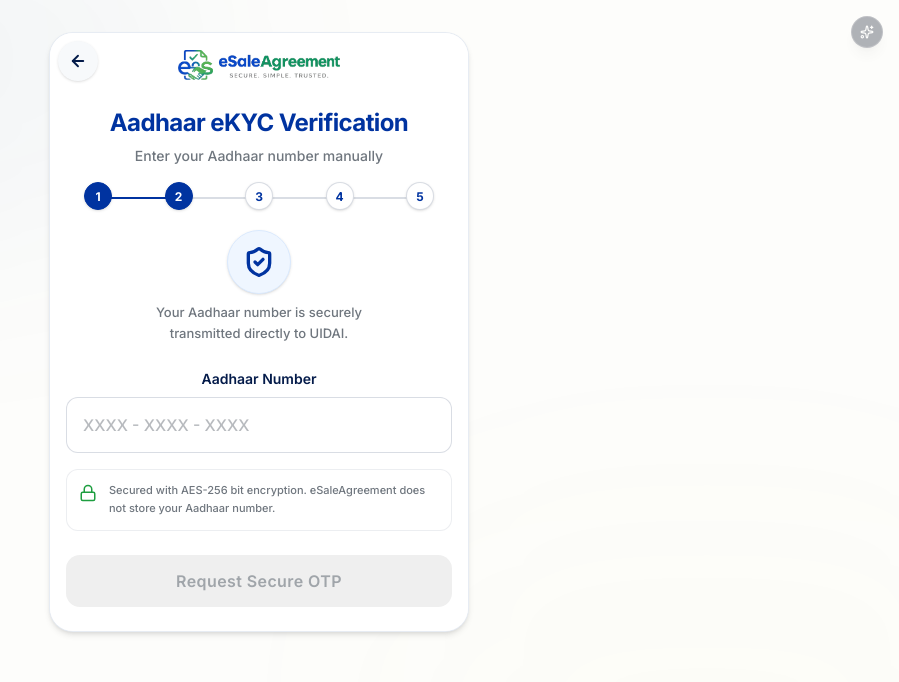
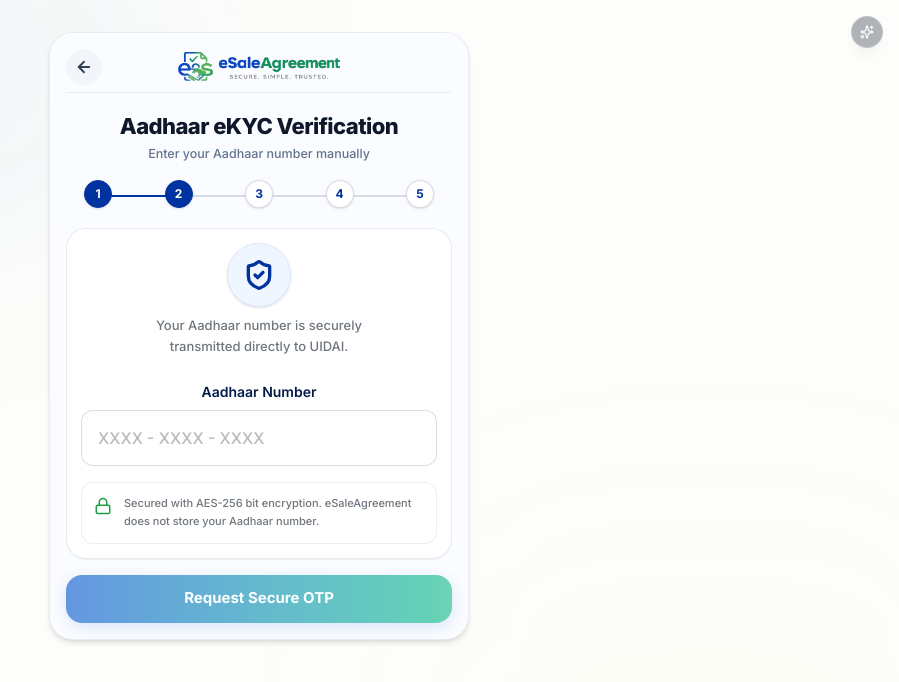
Before and after one commit to dacnikhil21/trilok, a Next.js app: page /verify-identity in a window 1280 px wide. Shown: the top 682 px of the page, without its empty margins (381-1280 px from the left). Built offline with nearby package versions, Linux system fonts and the light colour scheme.

Commit message:
refactor: apply Material Design 3 content-driven layout architecture to 5-step Register onboarding flow

```diff
--- a/src/components/ui/OnboardingLayout.tsx
+++ b/src/components/ui/OnboardingLayout.tsx
@@ -32,73 +32,77 @@
   stepperStep
 }: OnboardingLayoutProps) {
   return (
-    <div className="w-full flex flex-col h-full bg-surface pt-2 pb-2">
+    <div className="w-full bg-[#FAFCFF] bg-[radial-gradient(ellipse_at_top,_var(--tw-gradient-stops))] from-teal-100/40 via-blue-50/20 to-transparent flex flex-col items-center justify-start min-h-screen sm:min-h-0 py-4 px-4 pb-[calc(16px+env(safe-area-inset-bottom,0px))] box-border select-none font-sans overflow-y-auto">
+
+      {/* ── Material Design 3 Centered Content Stack (8-Point System) ───────────────── */}
+      <div className="w-full max-w-[390px] flex flex-col space-y-4 my-auto sm:my-0">
 
         {/* Top Navigation Bar (Header) */}
-      <div className="w-full flex items-center justify-between h-12 relative px-4 mb-4 shrink-0">
+        <div className="w-full flex items-center justify-between h-11 relative border-b border-slate-200/70 pb-2">
           {showBackButton && onBackClick ? (
             <button
               type="button"
               onClick={onBackClick}
-            className="absolute left-2 top-0 w-10 h-10 rounded-full bg-[#F7F9FB] flex items-center justify-center text-primary-text hover:text-foreground active:scale-95 transition-all shadow-sm z-20 shrink-0"
+              className="w-9 h-9 rounded-full bg-slate-100/80 hover:bg-slate-200/80 flex items-center justify-center text-slate-700 active:scale-95 transition-all z-20 shrink-0"
               aria-label="Go Back"
             >
               <svg width="18" height="18" viewBox="0 0 24 24" fill="none" stroke="currentColor" strokeWidth="2.5" strokeLinecap="round" strokeLinejoin="round"><path d="M19 12H5"/><path d="M12 19l-7-7 7-7"/></svg>
             </button>
-        ) : null}
+          ) : <div className="w-9 h-9" />}
 
-        <div className="absolute inset-0 flex items-center justify-center pointer-events-none">
+          <div className="flex items-center justify-center">
             <BrandLogo size="sm" />
           </div>
+
+          <div className="w-9 h-9" />
         </div>
 
         {/* Page Heading */}
-      <div className="text-center px-4 mb-4">
-        <h1 className="text-[24px] font-bold text-primary mb-1 tracking-tight">
+        <div className="text-center space-y-1 pt-1">
+          <h1 className="text-[22px] font-extrabold text-[#0F172A] tracking-tight leading-tight">
             {title}
           </h1>
-        <p className="text-[14px] text-secondary-text font-medium">
+          <p className="text-[12.5px] text-slate-500 font-medium leading-snug max-w-[300px] mx-auto">
             {subtitle}
           </p>
         </div>
 
         {/* Progress Stepper directly below title/subtitle */}
         {stepperStep !== undefined && (
-        <div className="w-full px-6 mb-4 shrink-0">
+          <div className="w-full px-2 pt-0.5">
             <ProgressStepper currentStep={stepperStep} totalSteps={5} />
           </div>
         )}
 
-      {/* Primary Content Card (No border, just part of layout) */}
-      <div className="px-4 mb-6">
+        {/* Primary Content Card */}
+        <div className="w-full bg-white/90 backdrop-blur-xs border border-slate-200/80 rounded-[20px] p-3.5 shadow-2xs">
           {cardContent}
         </div>
 
-      <div className="flex-1" />
-
-      {/* Primary Button */}
-      <div className="w-full px-4 mb-4">
+        {/* Primary Action Button (Gradient Send/Continue Button) */}
+        <div className="w-full">
           <button
             type="button"
             onClick={onButtonClick}
             disabled={isButtonDisabled || isButtonLoading}
-          className="w-full rounded-[14px] h-[52px] bg-primary text-surface font-semibold tracking-wide text-[16px] transition-all active:scale-[0.98] hover:opacity-90 disabled:pointer-events-none disabled:bg-[#EFEFEF] disabled:text-[#A0A5AA] flex items-center justify-center"
+            className="w-full h-[48px] rounded-[16px] bg-gradient-to-r from-[#0052CC] to-[#10B981] text-white font-bold text-[15px] flex items-center justify-center gap-2 transition-all shadow-[0_4px_16px_rgba(0,82,204,0.22)] active:scale-[0.985] hover:opacity-95 disabled:opacity-60 disabled:cursor-not-allowed"
           >
             {isButtonLoading ? (
-            <span className="h-5 w-5 animate-spin rounded-full border-2 border-surface border-t-transparent" />
+              <span className="h-5 w-5 animate-spin rounded-full border-2 border-white border-t-transparent" />
             ) : (
-            buttonText
+              <span>{buttonText}</span>
             )}
           </button>
         </div>
 
         {/* Bottom Helper Text */}
         {bottomHelperText && (
-        <div className="mt-2 text-center text-[13px] text-secondary-text font-medium mb-4 px-4">
+          <div className="text-center text-[12px] text-slate-500 font-medium">
             {bottomHelperText}
           </div>
         )}
 
       </div>
+    </div>
   )
 }
```
Lines whose indentation alone changed are shown as unchanged.
